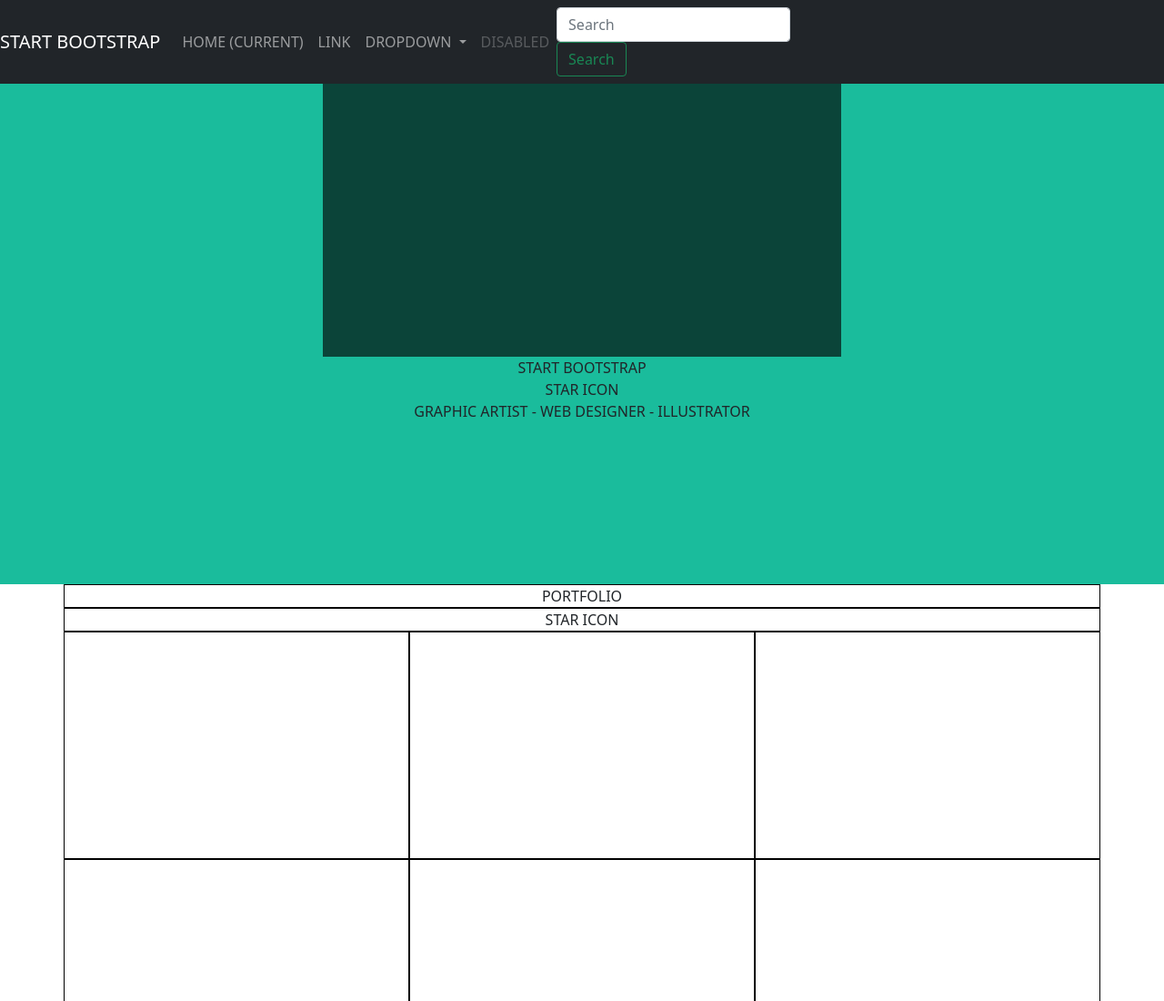
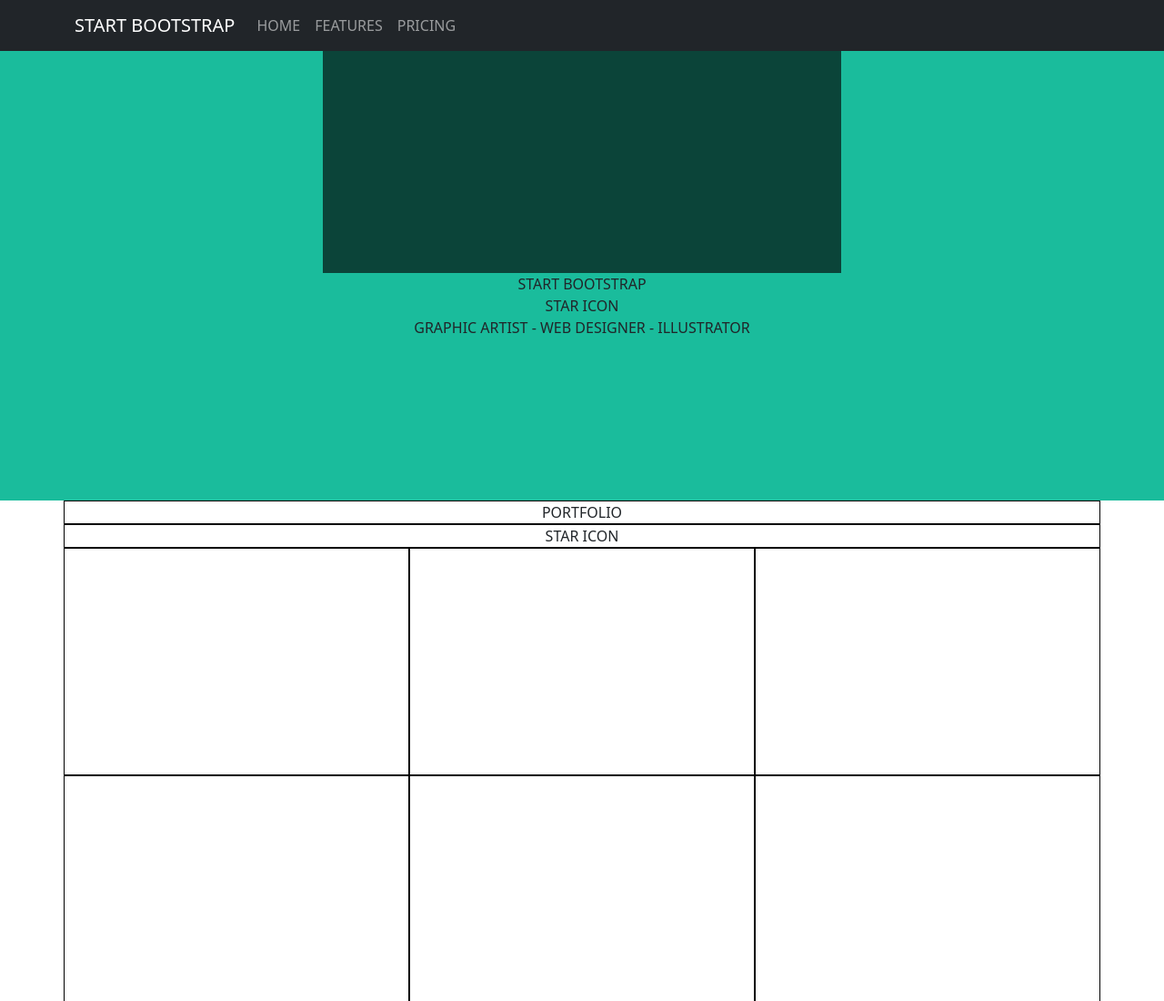
Before and after one commit to Neeiser/html-css-bootstrap-freelancer, a plain HTML site: page Index.html in a window 1280 px wide. Shown: the top 1100 px of the page at 91% size. Drawn offline with nearby package versions, Linux system fonts and the light colour scheme.

Commit message:
Prove e modifiche generiche alla nav

```diff
--- a/Index.html
+++ b/Index.html
@@ -11,39 +11,19 @@
     <link rel="stylesheet" href="css/style.css">
 </head>
 <body>
-    <nav class="navbar navbar-expand-lg navbar-dark bg-dark text-uppercase">
-        <a class="navbar-brand" href="#">start bootstrap</a>
-        <button class="navbar-toggler" type="button" data-toggle="collapse" data-target="#navbarSupportedContent" aria-controls="navbarSupportedContent" aria-expanded="false" aria-label="Toggle navigation">
-          <span class="navbar-toggler-icon"></span>
-        </button>
-
-        <div class="collapse navbar-collapse" id="navbarSupportedContent">
-          <ul class="navbar-nav mr-auto">
-            <li class="nav-item active">
-              <a class="nav-link" href="#">Home <span class="sr-only">(current)</span></a>
-            </li>
-            <li class="nav-item">
-              <a class="nav-link" href="#">Link</a>
-            </li>
-            <li class="nav-item dropdown">
-              <a class="nav-link dropdown-toggle" href="#" id="navbarDropdown" role="button" data-toggle="dropdown" aria-haspopup="true" aria-expanded="false">
-                Dropdown
-              </a>
-              <div class="dropdown-menu" aria-labelledby="navbarDropdown">
-                <a class="dropdown-item" href="#">Action</a>
-                <a class="dropdown-item" href="#">Another action</a>
-                <div class="dropdown-divider"></div>
-                <a class="dropdown-item" href="#">Something else here</a>
+    <nav class="navbar navbar-expand-md navbar-dark bg-dark text-uppercase fixed-top">
+        <div class="container">
+            <a class="navbar-brand" href="#">start bootstrap</a>
+            <button class="navbar-toggler justify-content-end" type="button" data-toggle="collapse" data-target="#navbarNavAltMarkup" aria-controls="navbarNavAltMarkup" aria-expanded="false" aria-label="Toggle navigation">
+              <span class="navbar-toggler-icon"></span>
+            </button>
+            <div class="collapse navbar-collapse" id="navbarNavAltMarkup">
+              <div class="navbar-nav">
+                <a class="nav-item nav-link" href="#">Home</a>
+                <a class="nav-item nav-link" href="#">Features</a>
+                <a class="nav-item nav-link" href="#">Pricing</a>
               </div>
-            </li>
-            <li class="nav-item">
-              <a class="nav-link disabled" href="#">Disabled</a>
-            </li>
-          </ul>
-          <form class="form-inline my-2 my-lg-0">
-            <input class="form-control mr-sm-2" type="search" placeholder="Search" aria-label="Search">
-            <button class="btn btn-outline-success my-2 my-sm-0" type="submit">Search</button>
-          </form>
+            </div>
         </div>
       </nav>
     <header class="hero"> <!-- HEADER / HERO -->
--- a/css/style.css
+++ b/css/style.css
@@ -1,14 +1,3 @@
-.nav-logo .col-8 {
-    color: white;
-    font-size: 1.4rem;
-    font-weight: 600;
-    height: 100%;
-}
-
-.nav-logo .col-4 {
-    background-color: red ;
-    height: 100%;
-}
 
 /*
 ***********************************
```
